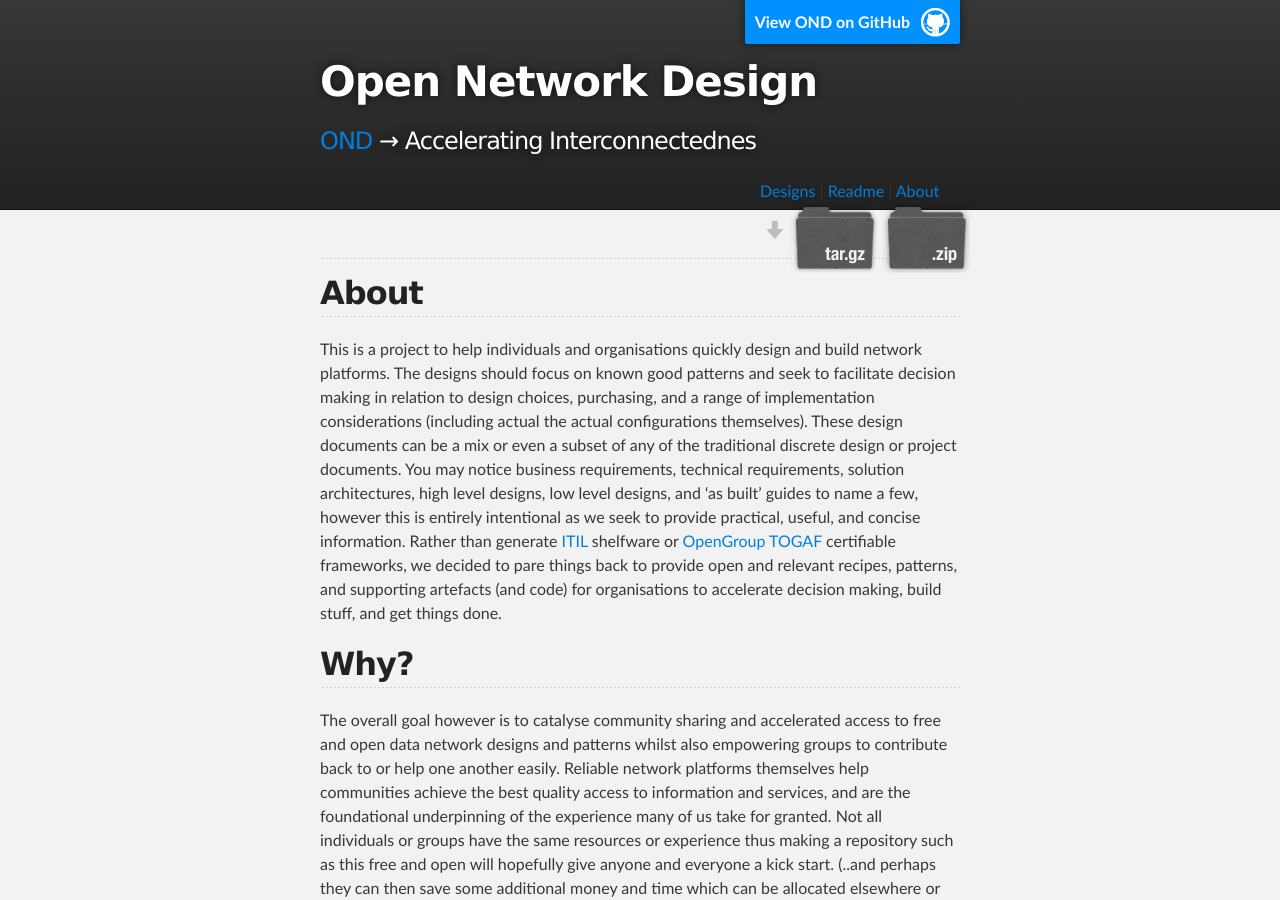
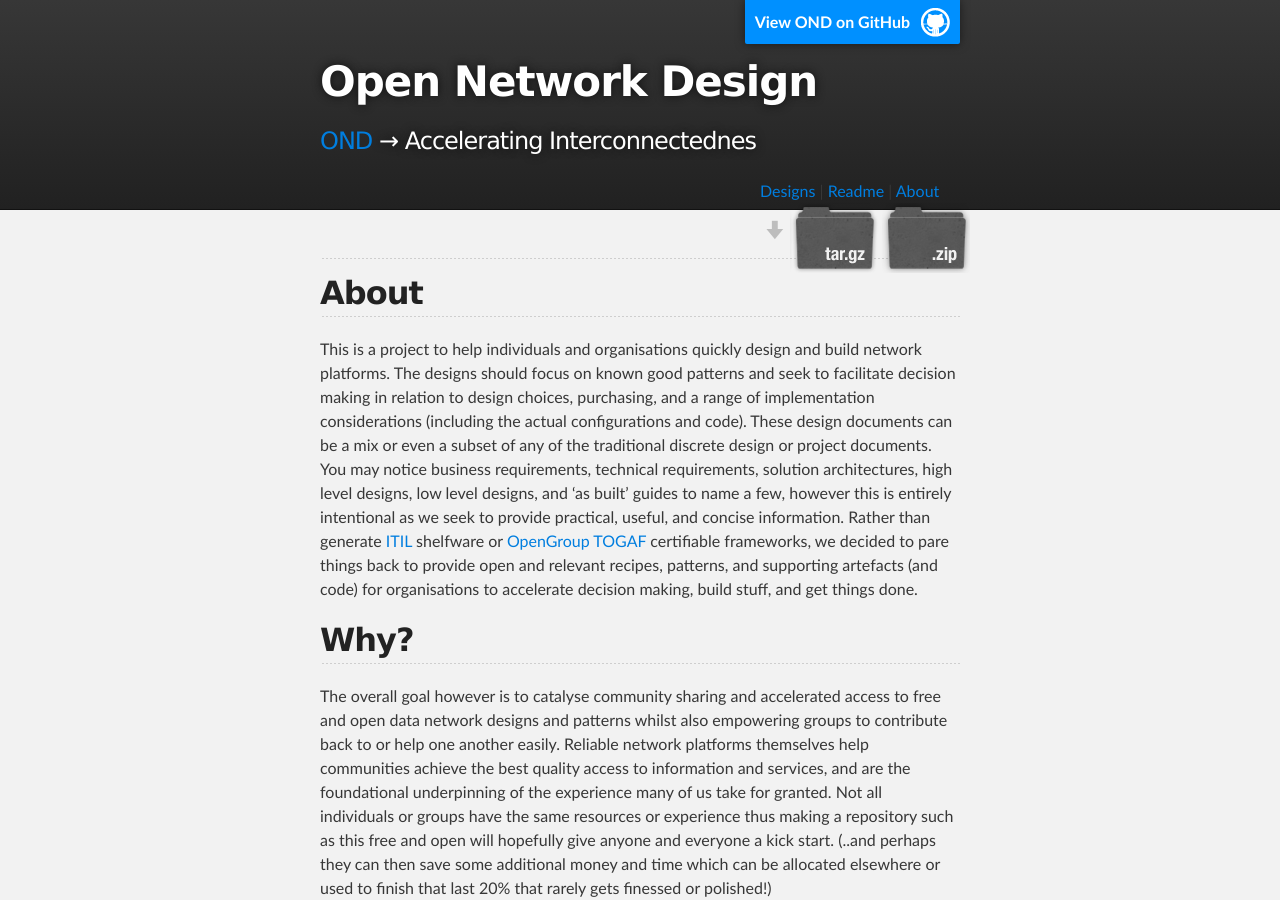
Before and after one commit to podomere/ond, a Jekyll site: the page built from about.md, in a window 1280 px wide and 900 px high. Built offline with Jekyll 4.4.1, drawn with Linux system fonts in a browser that asks for light colours.

Commit message:
Typos in about

```diff
--- a/about.md
+++ b/about.md
@@ -11,7 +11,7 @@
 
 ## About
 
-This is a project to help individuals and organisations quickly design and build network platforms. The designs should focus on known good patterns and seek to facilitate decision making in relation to design choices, purchasing, and a range of implementation considerations (including actual the actual configurations themselves). These design documents can be a mix or even a subset of any of the traditional discrete design or project documents. You may notice business requirements, technical requirements, solution architectures, high level designs, low level designs, and 'as built' guides to name a few, however this is entirely intentional as we seek to provide practical, useful, and concise information. Rather than generate [ITIL](http://www.itil-officialsite.com/AboutITIL/WhatisITIL.aspx) shelfware or [OpenGroup TOGAF](http://www.opengroup.org/togaf/) certifiable frameworks, we decided to pare things back to provide open and relevant recipes, patterns, and supporting artefacts (and code) for organisations to accelerate decision making, build stuff, and get things done.
+This is a project to help individuals and organisations quickly design and build network platforms. The designs should focus on known good patterns and seek to facilitate decision making in relation to design choices, purchasing, and a range of implementation considerations (including the actual configurations and code). These design documents can be a mix or even a subset of any of the traditional discrete design or project documents. You may notice business requirements, technical requirements, solution architectures, high level designs, low level designs, and 'as built' guides to name a few, however this is entirely intentional as we seek to provide practical, useful, and concise information. Rather than generate [ITIL](http://www.itil-officialsite.com/AboutITIL/WhatisITIL.aspx) shelfware or [OpenGroup TOGAF](http://www.opengroup.org/togaf/) certifiable frameworks, we decided to pare things back to provide open and relevant recipes, patterns, and supporting artefacts (and code) for organisations to accelerate decision making, build stuff, and get things done.
 
 ## Why?
 
```
